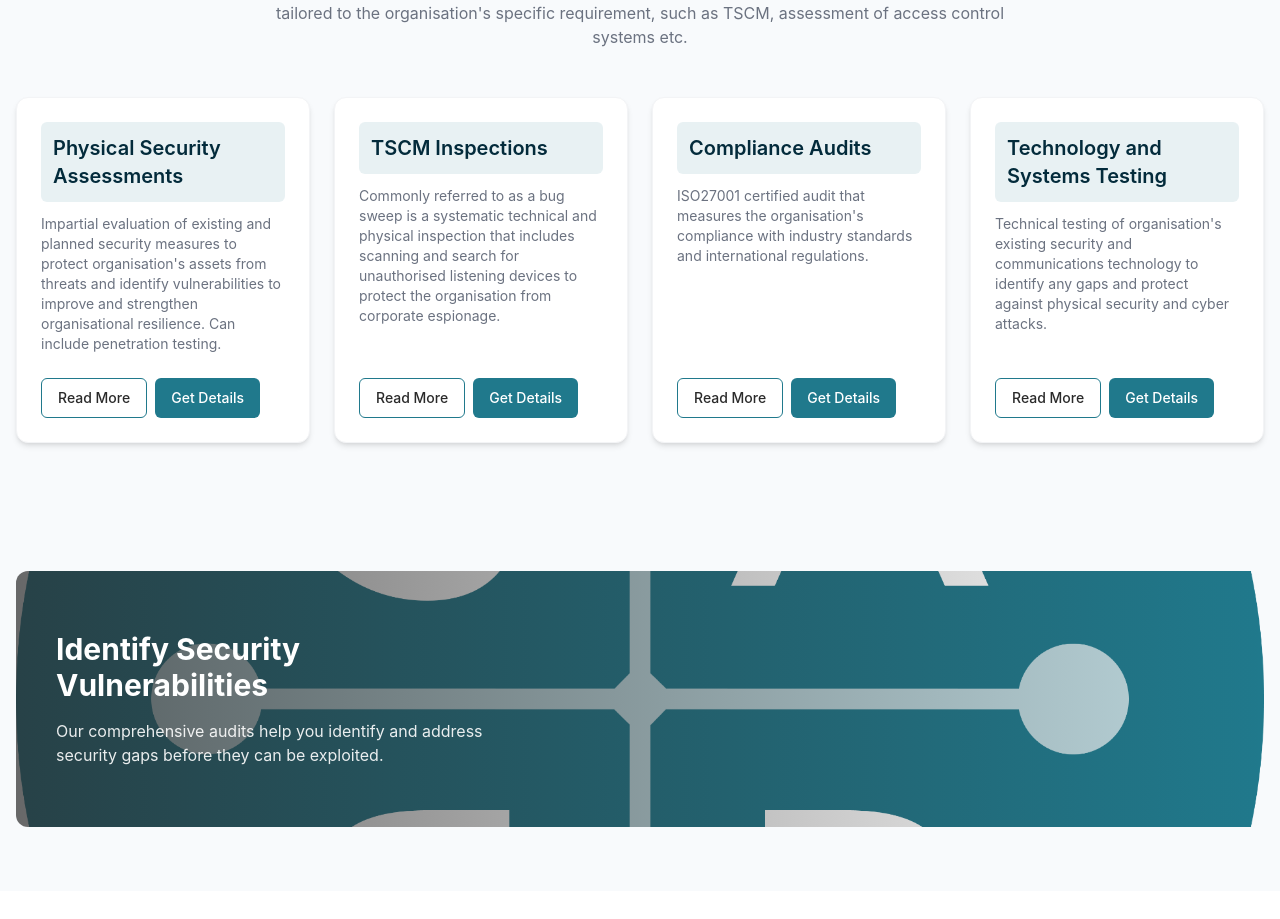
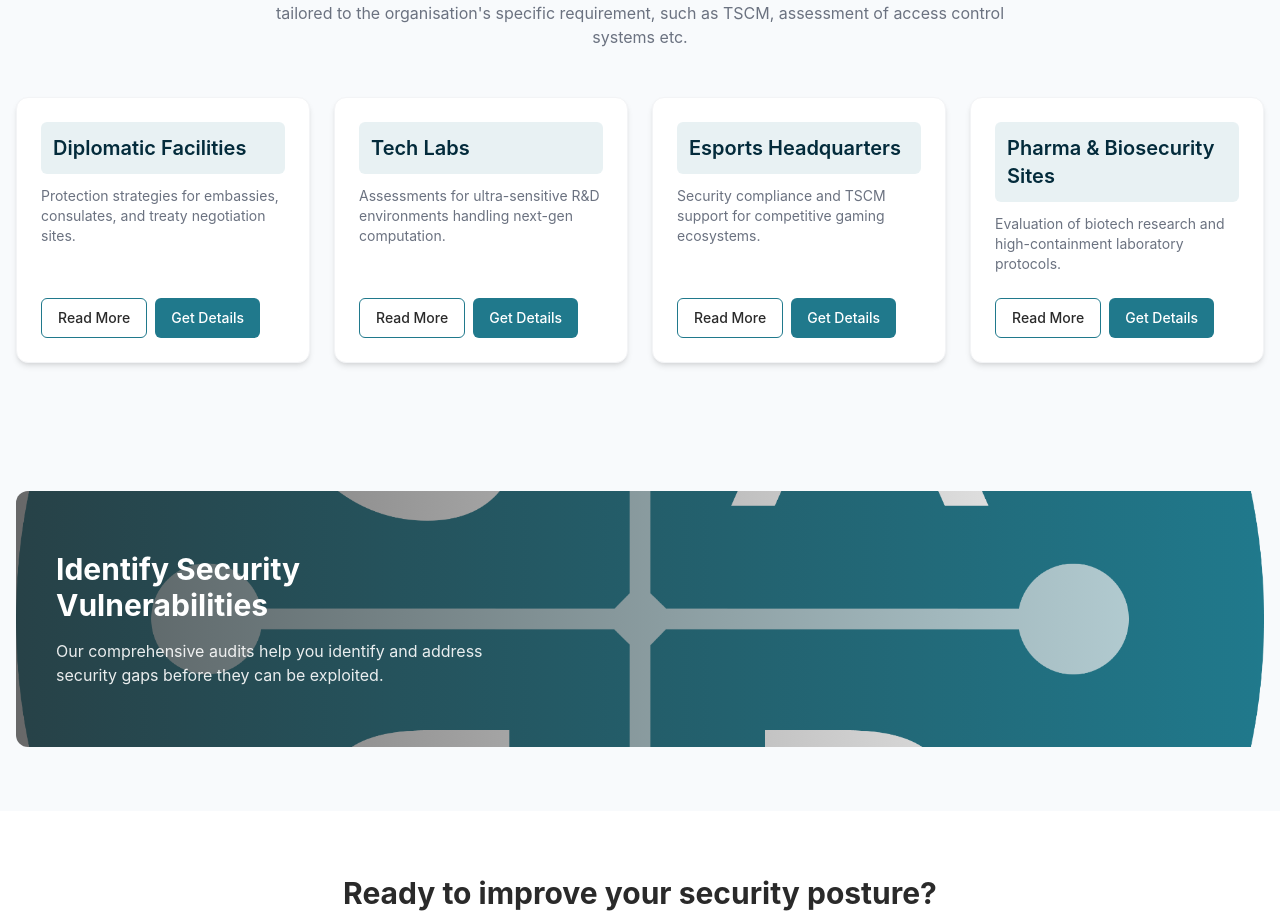
Before and after one commit to markotuisk/sapp-website, a React (Vite) app: page /security-audits in a window 1280 px wide. Shown: the part 3089-4008 px from the top of the page. Built offline with nearby package versions, Linux system fonts and the light colour scheme.

Commit message:
Refactor: Update industry cards content
Update the content of the industry cards with new headlines and descriptions.

```diff
--- a/src/components/security-audits/ServiceCardsSection.tsx
+++ b/src/components/security-audits/ServiceCardsSection.tsx
@@ -4,26 +4,26 @@ import ServiceCard from '@/components/ui/ServiceCard';
 const ServiceCardsSection = () => {
   const auditServices = [
     {
-      title: "Physical Security Assessments",
-      description: "Impartial evaluation of existing and planned security measures to protect organisation's assets from threats and identify vulnerabilities to improve and strengthen organisational resilience. Can include penetration testing.",
+      title: "Diplomatic Facilities",
+      description: "Protection strategies for embassies, consulates, and treaty negotiation sites.",
       href: "/services/physical-security-assessments",
       delay: 100
     },
     {
-      title: "TSCM Inspections",
-      description: "Commonly referred to as a bug sweep is a systematic technical and physical inspection that includes scanning and search for unauthorised listening devices to protect the organisation from corporate espionage.",
+      title: "Tech Labs",
+      description: "Assessments for ultra-sensitive R&D environments handling next-gen computation.",
       href: "/services/tscm-inspections",
       delay: 200
     },
     {
-      title: "Compliance Audits",
-      description: "ISO27001 certified audit that measures the organisation's compliance with industry standards and international regulations.",
+      title: "Esports Headquarters",
+      description: "Security compliance and TSCM support for competitive gaming ecosystems.",
       href: "/services/compliance-audits",
       delay: 300
     },
     {
-      title: "Technology and Systems Testing",
-      description: "Technical testing of organisation's existing security and communications technology to identify any gaps and protect against physical security and cyber attacks.",
+      title: "Pharma & Biosecurity Sites",
+      description: "Evaluation of biotech research and high-containment laboratory protocols.",
       href: "/services/technology-systems-testing",
       delay: 400
     }
```
